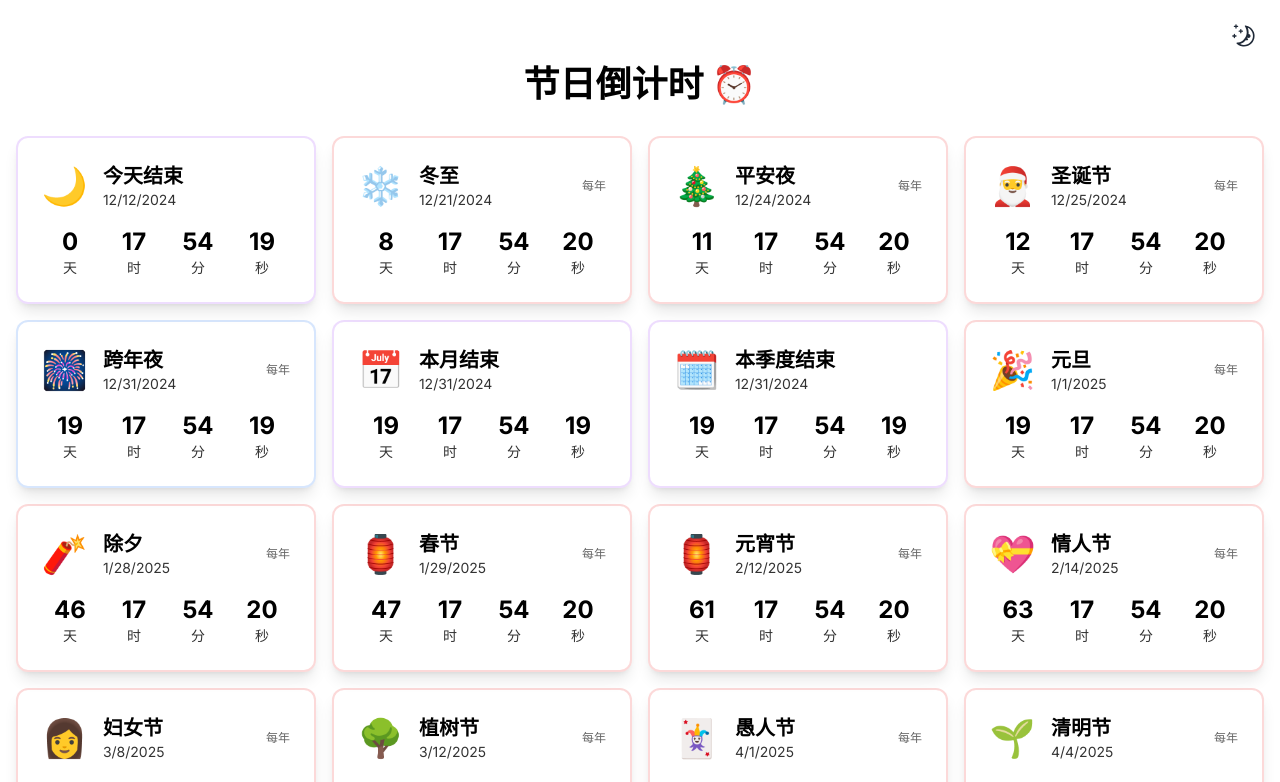
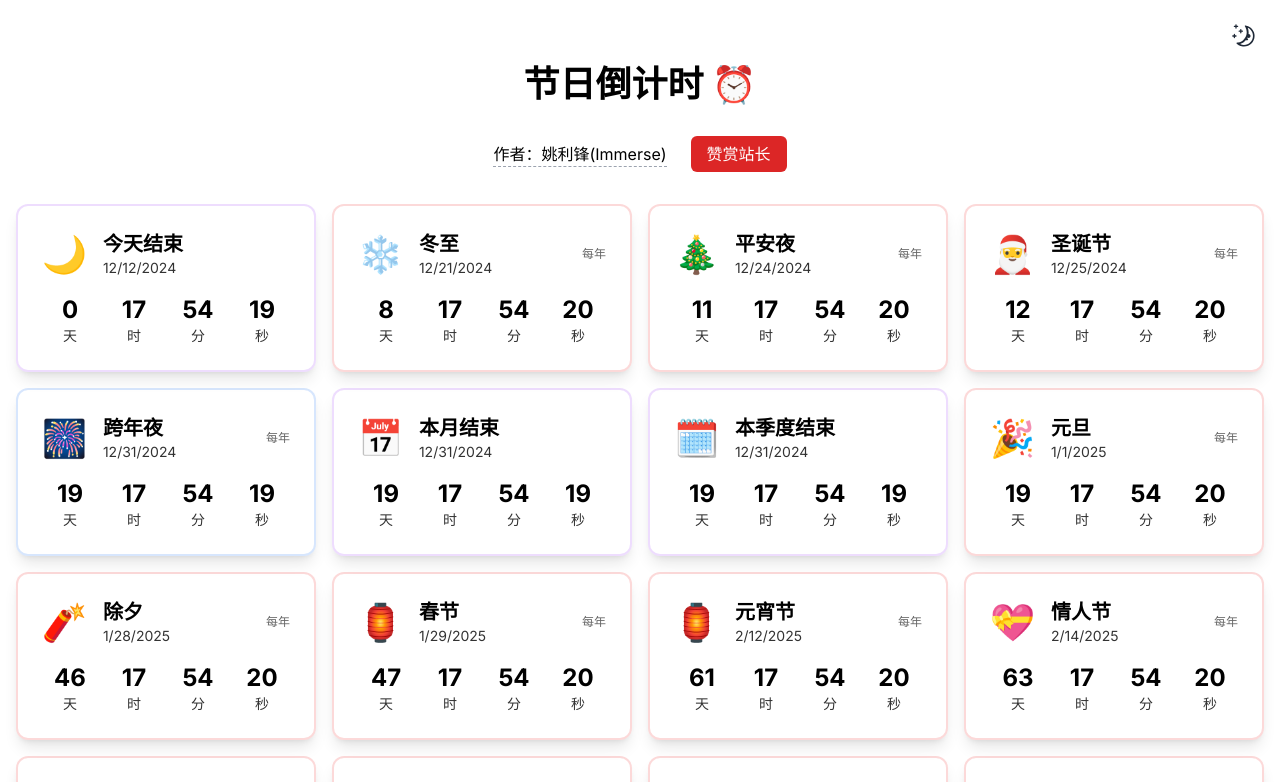
Before and after one commit to yaolifeng0629/countdown, a Next.js app: page / in a window 1280 px wide. Shown: the top 782 px of the page. Built offline with nearby package versions, Linux system fonts and the light colour scheme.

Commit message:
chore: add author info

```diff
--- a/src/app/page.tsx
+++ b/src/app/page.tsx
@@ -35,11 +35,30 @@ export default function Home() {
           <span className="ml-2">⏰</span>
         </h1>
       </motion.div>
+
+      {/* Author Info and Sponsor Button */}
+      <div className="mb-8 flex flex-row items-center justify-center gap-6">
+        <a href="https://yaolifeng.com" target="_blank" rel="noopener noreferrer"
+          className="cursor-pointer transition-all hover:scale-105 border-b border-dashed border-gray-400 hover:border-gray-900 dark:hover:border-gray-200"
+          title="点击访问个人网站">
+          作者：姚利锋(Immerse)
+        </a>
+        <a
+          href="https://yaolifeng.com/sponsor.html"
+          target="_blank"
+          rel="noopener noreferrer"
+          className="flex items-center justify-center rounded-md bg-[#dc2626] px-4 py-1.5 text-white hover:opacity-90 transition-all hover:scale-105 cursor-pointer"
+        >
+          赞赏站长
+        </a>
+      </div>
+
       <div className="grid grid-cols-1 gap-4 md:grid-cols-2 lg:grid-cols-3 xl:grid-cols-4 pb-16">
         {holidays.map((holiday) => (
           <CountdownCard key={holiday.id} holiday={holiday} />
         ))}
       </div>
+
     </main>
   );
 }
```
